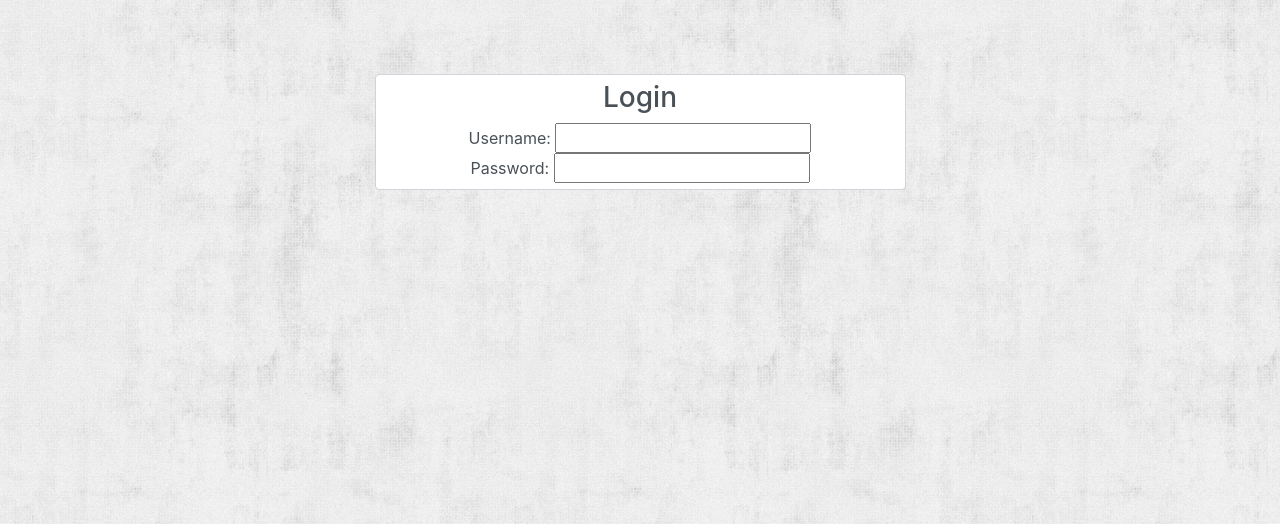
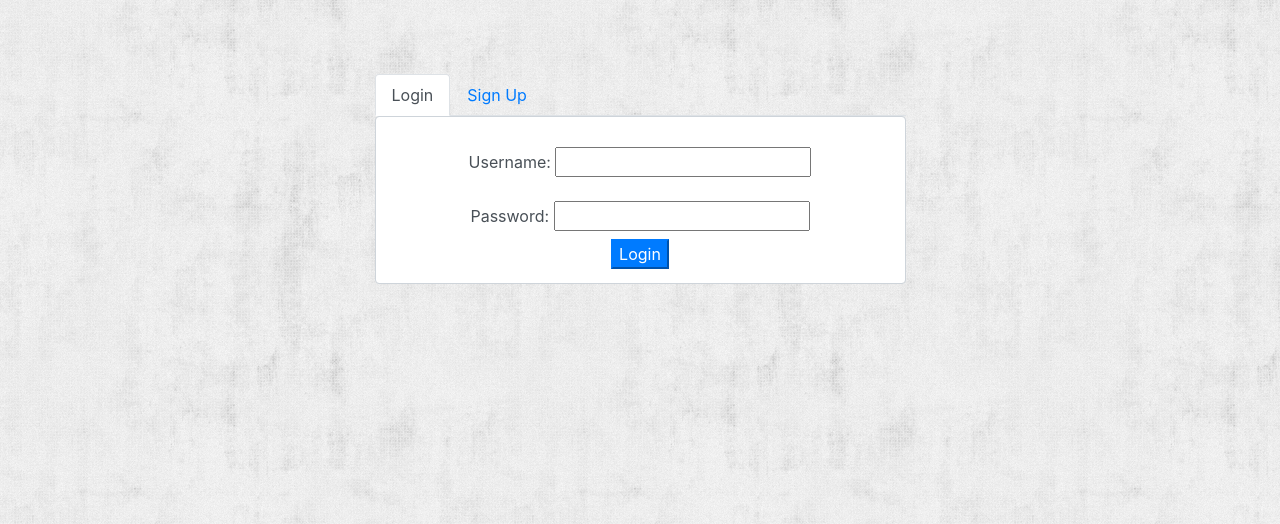
Before and after one commit to cfrye2913/Clarion-Athletics-Site, a PHP site: page /login.html in a window 1280 px wide. Shown: the part 54-578 px from the top of the page. Run offline with PHP 8.4, Linux system fonts and the light colour scheme; some libraries are stand-ins or nearby versions.

Commit message:
Tabs for Login/Signup, buttons
Created tabs in order to tab through the login/signup pages for easy navigation. Additionally, created buttons in order to submit the forms.

```diff
--- a/css/custom.css
+++ b/css/custom.css
@@ -8,7 +8,7 @@ body {
     background: url("../Images/grunge_wall.png");
 }
 
-nav {
+nav{
     background-color: #193B69;
 }
 
@@ -17,6 +17,6 @@ nav {
     text-align: center;
 }
 
-a {
+nav a{
     color: #FFF;
 }
--- a/login.html
+++ b/login.html
@@ -16,6 +16,7 @@
     <!-- Custom styles for this template -->
     <script src="https://code.jquery.com/jquery-3.2.1.min.js"></script>
     <script src="./js/navbar.js"></script>
+
 </head>
 
 <body>
@@ -24,20 +25,59 @@
 <div class="container">
 
     <div class="company-template">
-        <form class = "form-control col-6 mr-auto ml-auto">
-            <h3> Login </h3>
-                <span class = "text-left">
-                    Username: <input type="text">
-                </span>
-            <br>
-                <span class = 'text-left'>
-                    Password: <input type="password">
-                </span>
-        </form>
+        <!-- Tabs for login and sign up -->
+        <ul class="nav nav-tabs col-6 mr-auto ml-auto" id="myTab" role="tablist">
+            <li class="nav-item">
+                <a class="nav-link active" id="login-tab" data-toggle="tab" href="#login" role="tab" aria-controls="home" aria-selected="true">Login</a>
+            </li>
+            <li class="nav-item">
+                <a class="nav-link" id="signup-tab" data-toggle="tab" href="#signup" role="tab" aria-controls="profile" aria-selected="false">Sign Up</a>
+            </li>
+        </ul>
+        <!-- Tab content selectable through pills -->
+        <div class = "tab-content">
+            <!-- Login Tab -->
+            <div class="tab-pane active fade show" id="login" role="tabpanel" aria-labelledby="login-tab" aria-expanded="true">
+                <!-- Login Tab -->
+                <form class = "form-control col-6 mr-auto ml-auto">
+                    <br>
+                    <span class = "p-2">
+                        Username: <input type = "text">
+                    </span>
+                    <br>
+                    <br>
+                    <span class = "m-2">
+                        Password: <input type = "password">
+                    </span>
+                    <br>
+                    <button class = "btn-primary m-2">Login</button>
+                </form>
+            </div>
+            <!-- Signup Tab -->
+            <div id = "signup" class = "tab-pane fade" role = "tabpanel" aria-labelledby="signup-tab">
+                <!-- Sign Up form -->
+                <form class = "form-control col-6 mr-auto ml-auto">
+                    <br>
+                    <span class = "text-left"> Email: </span>
+                    <span class = "text-center">
+                        <input type = "text">
+                    </span>
+                    <br>
+                    <br>
+                    <span class = "m-2">
+                        Password: <input type = "password">
+                    </span>
+                    <br>
+                    <br>
+                    <span class = "m-2">
+                        Confirm Password: <input type = "password">
+                    </span>
+                    <br>
+                    <button class = "btn-primary m-2">Sign Up</button>
+                </form>
+            </div>
+        </div>
     </div>
-
-
-
 </div><!-- /.container -->
 
 
@@ -51,6 +91,5 @@
 <script src="https://maxcdn.bootstrapcdn.com/js/ie10-viewport-bug-workaround.js"></script>
 <!-- Holder.js for placeholder images -->
 <script src="https://cdnjs.cloudflare.com/ajax/libs/holder/2.9.4/holder.min.js"></script>
-
 </body>
 </html>
```
